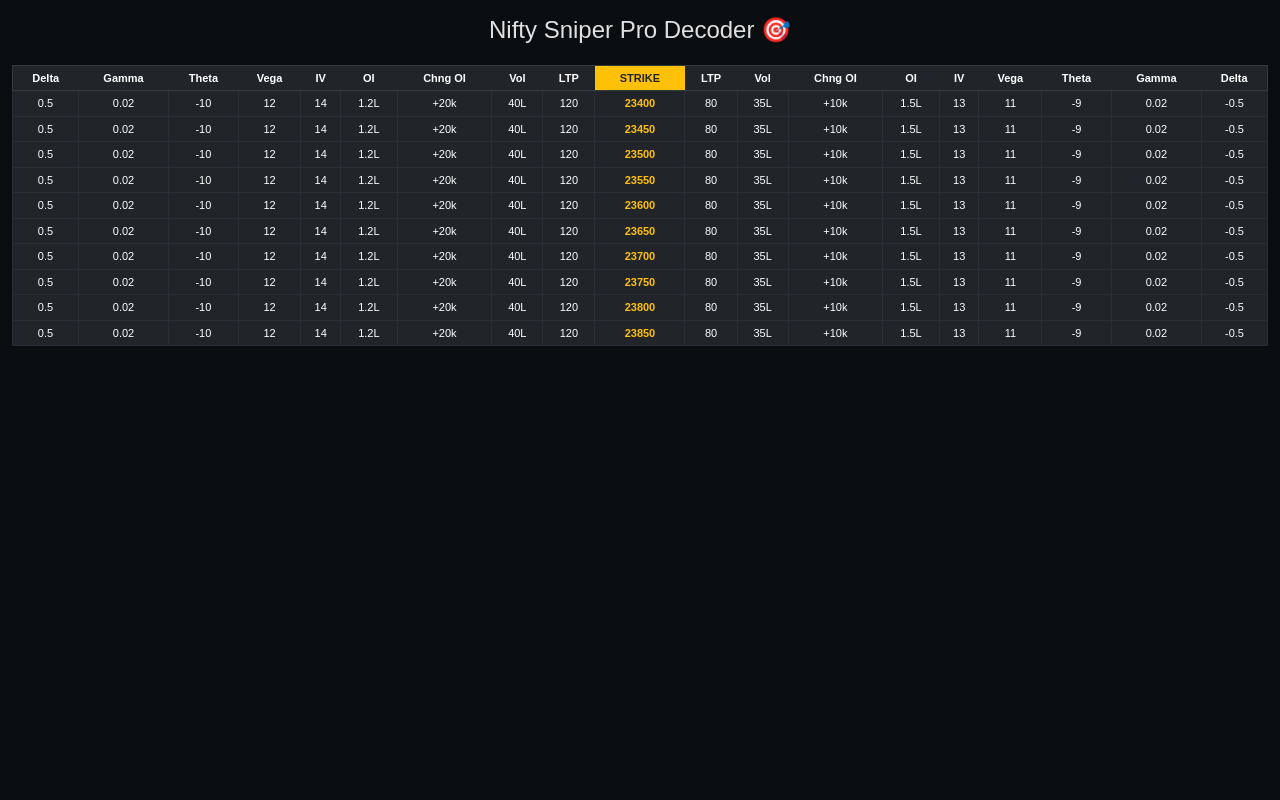
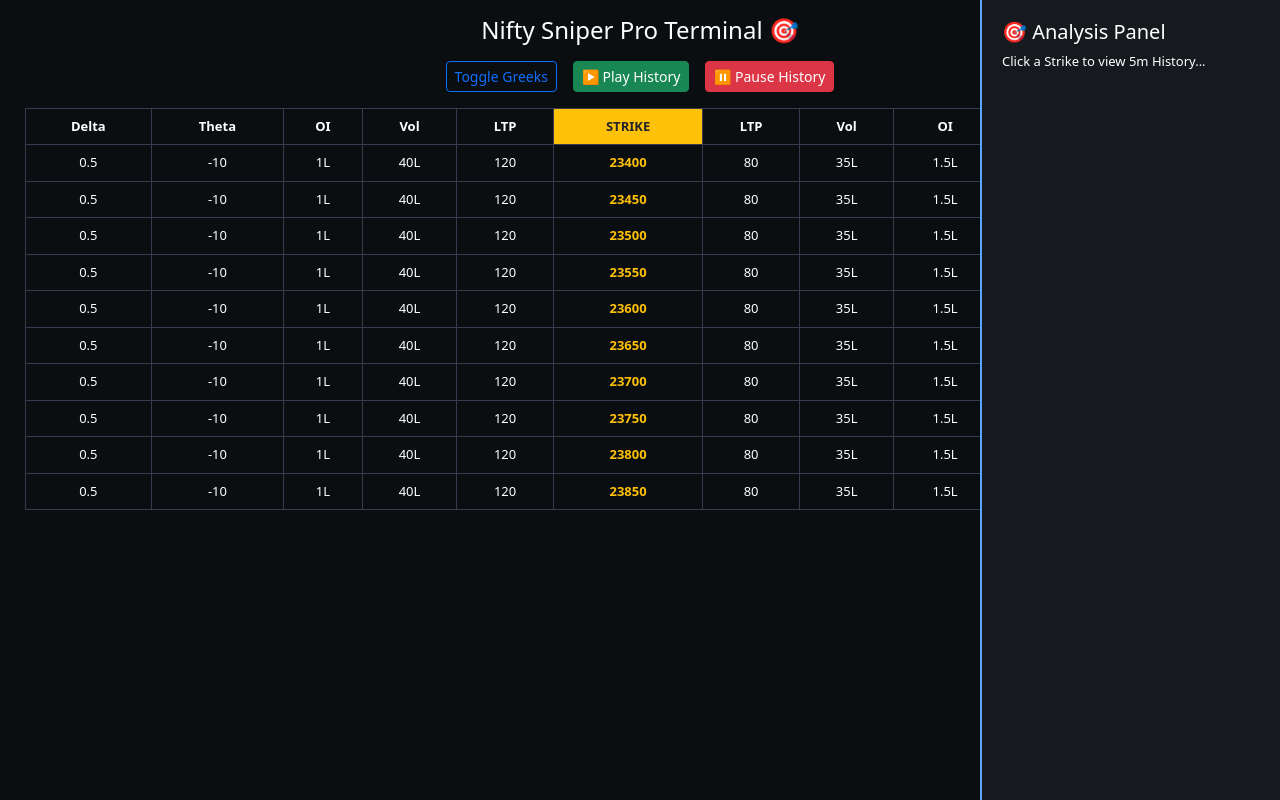
Before and after one commit to alok19898-byte/nifty-sniper-live, a FastAPI app: page / in a window 1280 px wide. Run offline with FastAPI, Linux system fonts and the light colour scheme.

Commit message:
Update index.html

```diff
--- a/templates/index.html
+++ b/templates/index.html
@@ -3,55 +3,54 @@
 <head>
     <link href="https://cdn.jsdelivr.net/npm/bootstrap@5.3.0/dist/css/bootstrap.min.css" rel="stylesheet">
     <style>
-        body { background: #0b0e11; color: #e0e0e0; font-family: sans-serif; }
-        .table-responsive { overflow-x: auto; margin-top: 20px; }
-        table { font-size: 11px; white-space: nowrap; border: 1px solid #363c4e; }
-        th { background: #1f242c; color: #fff; text-align: center; padding: 10px; }
-        td { text-align: center; padding: 8px; border: 1px solid #2a2e39; cursor: pointer; }
-        tr:hover { background: #161a1e; }
-        #tracker { position: fixed; right: 10px; top: 100px; width: 300px; background: #161a1e; border: 2px solid #58a6ff; padding: 15px; border-radius: 8px; display: none; }
+        body { background: #0b0e11; color: #fff; font-size: 13px; }
+        .container-fluid { width: 98%; }
+        .greek-col { display: none; } /* Default hide */
+        .show-greeks .greek-col { display: table-cell; }
+        table { width: 100%; border-collapse: collapse; }
+        th, td { padding: 8px; text-align: center; border: 1px solid #363c4e; }
+        #sidebar { position: fixed; right: 0; top: 0; width: 300px; height: 100vh; background: #161a1e; border-left: 2px solid #58a6ff; padding: 20px; }
     </style>
 </head>
-<body>
-<div class="container-fluid">
-    <h4 class="text-center mt-3">Nifty Sniper Pro Decoder 🎯</h4>
-    <div class="table-responsive">
-        <table class="table table-dark table-sm">
+<body class="show-greeks"> <!-- Class toggle se hide/show hoga -->
+    <div class="container-fluid">
+        <h4 class="text-center my-3">Nifty Sniper Pro Terminal 🎯</h4>
+
+        <!-- Control Panel -->
+        <div class="d-flex justify-content-center gap-3 mb-3">
+            <button class="btn btn-sm btn-outline-primary" onclick="document.body.classList.toggle('show-greeks')">Toggle Greeks</button>
+            <button class="btn btn-sm btn-success" onclick="fetch('/start-recording')">▶️ Play History</button>
+            <button class="btn btn-sm btn-danger" onclick="fetch('/stop-recording')">⏸️ Pause History</button>
+        </div>
+
+        <table>
             <thead>
                 <tr>
-                    <th>Delta</th><th>Gamma</th><th>Theta</th><th>Vega</th><th>IV</th><th>OI</th><th>Chng OI</th><th>Vol</th><th>LTP</th>
+                    <th class="greek-col">Delta</th><th class="greek-col">Theta</th><th>OI</th><th>Vol</th><th>LTP</th>
                     <th class="bg-warning text-dark">STRIKE</th>
-                    <th>LTP</th><th>Vol</th><th>Chng OI</th><th>OI</th><th>IV</th><th>Vega</th><th>Theta</th><th>Gamma</th><th>Delta</th>
+                    <th>LTP</th><th>Vol</th><th>OI</th><th class="greek-col">Theta</th><th class="greek-col">Delta</th>
                 </tr>
             </thead>
-            <tbody>
-                <!-- 10 Rows -->
-                <script>
-                    for(let i=0; i<10; i++) {
-                        let strike = 23400 + (i * 50);
-                        document.write(`<tr onclick="showTracker(${strike})">
-                            <td>0.5</td><td>0.02</td><td>-10</td><td>12</td><td>14</td><td>1.2L</td><td>+20k</td><td>40L</td><td>120</td>
-                            <td class="fw-bold text-warning">${strike}</td>
-                            <td>80</td><td>35L</td><td>+10k</td><td>1.5L</td><td>13</td><td>11</td><td>-9</td><td>0.02</td><td>-0.5</td>
-                        </tr>`);
-                    }
-                </script>
-            </tbody>
+            <tbody id="table-body"></tbody>
         </table>
     </div>
-</div>
 
-<div id="tracker">
-    <h6>🎯 Analysis: <span id="s-val">-</span></h6>
-    <div id="hist">Click strike to see 5-min history...</div>
-</div>
+    <div id="sidebar">
+        <h5>🎯 Analysis Panel</h5>
+        <div id="hist-data">Click a Strike to view 5m History...</div>
+    </div>
 
-<script>
-    function showTracker(s) {
-        document.getElementById('tracker').style.display = 'block';
-        document.getElementById('s-val').innerText = s;
-        document.getElementById('hist').innerHTML = "Loading 5-min volume for " + s + "...";
-    }
-</script>
+    <script>
+        // 10 Strike rows generate karna
+        let html = "";
+        for(let s=23400; s<=23850; s+=50) {
+            html += `<tr onclick="document.getElementById('hist-data').innerText='History for ${s} loaded...'">
+                <td class="greek-col">0.5</td><td class="greek-col">-10</td><td>1L</td><td>40L</td><td>120</td>
+                <td class="fw-bold text-warning">${s}</td>
+                <td>80</td><td>35L</td><td>1.5L</td><td class="greek-col">-9</td><td class="greek-col">-0.5</td>
+            </tr>`;
+        }
+        document.getElementById('table-body').innerHTML = html;
+    </script>
 </body>
 </html>
```
